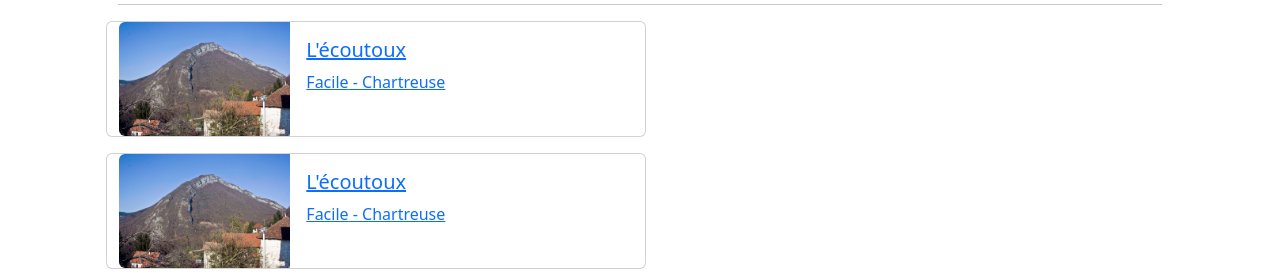
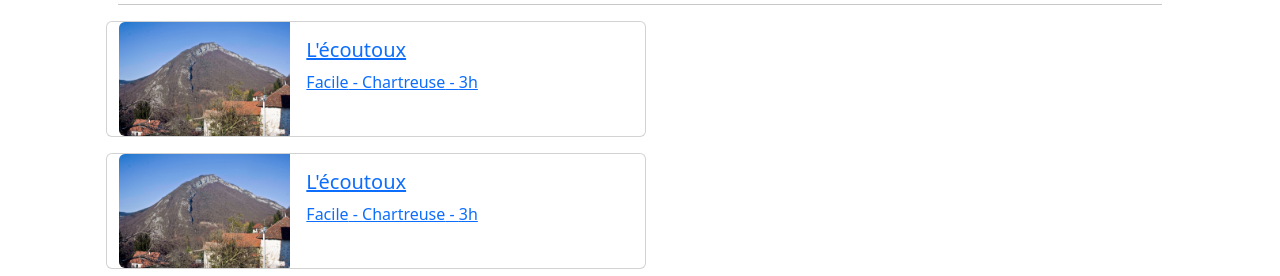
Before and after one commit to annaclavelier/rando_app, a React (Vite) app: page /search in a window 1280 px wide. Shown: the part 150-426 px from the top of the page. Built offline with nearby package versions, Linux system fonts and the light colour scheme.

Commit message:
dev: Add "duree" caracteristics to rando interface

```diff
--- a/src/components/CardRando.tsx
+++ b/src/components/CardRando.tsx
@@ -7,6 +7,7 @@ interface Props {
   difficulte: string;
   massif: string;
   image?: string;
+  duree: string;
 }
 
 const CardRando = ({
@@ -15,6 +16,7 @@ const CardRando = ({
   difficulte,
   massif,
   image = defaultPicture,
+  duree,
 }: Props) => {
   return (
     <div className="card mb-3" style={{ maxWidth: "540px" }}>
@@ -31,7 +33,7 @@ const CardRando = ({
             <div className="card-body">
               <h5 className="card-title">{titre}</h5>
               <p className="card-text">
-                {difficulte} - {massif}
+                {difficulte} - {massif} - {duree}
               </p>
             </div>
           </div>
--- a/src/datafixtures/rando.ts
+++ b/src/datafixtures/rando.ts
@@ -1,31 +1,39 @@
-export interface Rando{
+export interface Rando {
   id: number;
   titre: string;
   difficulte: string;
   massif: string;
   image?: string;
+  description?: string;
+  duree: string;
 }
 
-export function findRando(id:number=1){
-    const found= randos.find((rando) => rando.id === id);
+export function findRando(id: number = 1) {
+  const found = randos.find((rando) => rando.id === id);
   return found ?? randos[0];
 }
 
-const randos : Rando[]= [
+const randos: Rando[] = [
   {
     id: 1,
-        titre:"L'écoutoux",
-        difficulte:"Facile",
-        massif:"Chartreuse",
-        image:""
+    titre: "L'écoutoux",
+    difficulte: "Facile",
+    massif: "Chartreuse",
+    image: "",
+    description:
+      "Lorem ipsum dolor sit amet, consectetur adipiscing elit. Fusce ut nulla ullamcorper, volutpat tortor ac, fringilla lacus. Praesent scelerisque nisi sit amet metus blandit lobortis. Praesent pharetra est id nulla bibendum malesuada. Fusce malesuada porta est, id posuere justo ullamcorper eu. Curabitur ut sollicitudin lacus, vitae fringilla tellus. Aliquam neque odio, placerat vitae auctor vitae, feugiat suscipit dolor. Fusce ligula ligula, vestibulum facilisis urna a, vulputate condimentum est. Class aptent taciti sociosqu ad litora torquent per conubia nostra, per inceptos himenaeos. Quisque bibendum tincidunt odio id pharetra. Maecenas nibh turpis, bibendum nec magna in, posuere congue lectus. Sed congue posuere sem sed maximus. Vivamus a libero in orci tristique vulputate. ",
+    duree: "3h",
   },
   {
     id: 2,
-        titre:"L'écoutoux",
-        difficulte:"Facile",
-        massif:"Chartreuse",
-        image:""
+    titre: "L'écoutoux",
+    difficulte: "Facile",
+    massif: "Chartreuse",
+    image: "",
+    description:
+      "Donec consequat, urna non aliquet condimentum, nunc dolor laoreet dolor, in sodales purus ligula at justo. Sed quis velit metus. Vestibulum scelerisque rutrum eros, eget varius est sollicitudin sed. Praesent sit amet tellus eget sem laoreet efficitur. Nam malesuada non ipsum blandit semper. Integer felis nulla, molestie vel dolor ac, consectetur dictum dui. Mauris dapibus lacus vitae nulla porta, at imperdiet enim suscipit. Etiam a metus non lorem dapibus cursus a a nulla. ",
+    duree: "3h",
   },
-]
+];
 
 export default randos;
--- a/src/pages/Rando.tsx
+++ b/src/pages/Rando.tsx
@@ -25,7 +25,7 @@ const RandoPage = () => {
           <div>
             <h3>
               {" "}
-              {rando.difficulte} - {rando.massif}
+              {rando.difficulte} - {rando.massif} - { rando.duree}
             </h3>
           </div>
           <div>Etapes : ...</div>
--- a/src/pages/SearchResults.tsx
+++ b/src/pages/SearchResults.tsx
@@ -26,8 +26,14 @@ const SearchResults = () => {
       </div>
       <div id="results" className="row">
         {filteredRandos.map((item, index) => (
-          <CardRando key={item.id} id={item.id} titre={item.titre} massif={item.massif} difficulte={item.difficulte}/>
-
+          <CardRando
+            key={item.id}
+            id={item.id}
+            titre={item.titre}
+            massif={item.massif}
+            difficulte={item.difficulte}
+            duree = {item.duree}
+          />
         ))}
       </div>
     </div>
```
Lines whose indentation alone changed are shown as unchanged.
